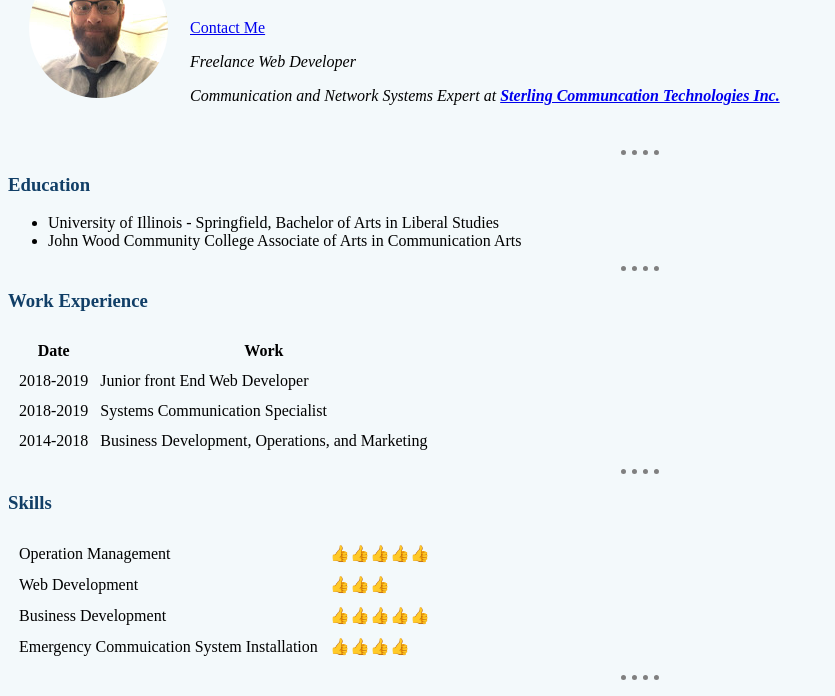
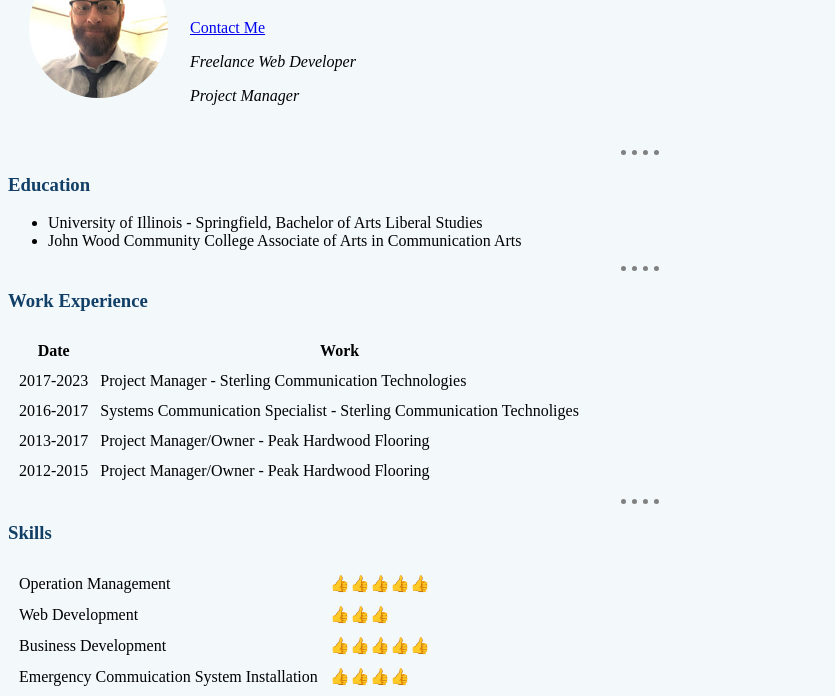
Before and after one commit to tjohn1020/resume, a plain HTML site: page index.html in a window 1280 px wide. Shown: the part 90-786 px from the top of the page, without its empty margins (0-835 px from the left). Drawn offline with Linux system fonts and the light colour scheme.

Commit message:
Update index.html

```diff
--- a/index.html
+++ b/index.html
@@ -25,7 +25,7 @@
 
         <p>
           <em>
-            Communication and Network Systems Expert at <strong><a href="http://stercommtech.com/index.php?id=37&">Sterling Communcation Technologies Inc.<a /></strong>
+            Project Manager <strong><a href="http://pearltechnology.com>Pearl Technology<a /></strong>
           </em>
         </p>
       </td>
@@ -36,7 +36,7 @@
 
   <h3>Education</h3>
   <ul>
-    <li>University of Illinois - Springfield, Bachelor of Arts in Liberal Studies</li>
+    <li>University of Illinois - Springfield, Bachelor of Arts Liberal Studies</li>
     <li>John Wood Community College Associate of Arts in Communication Arts</li>
   </ul>
   <hr>
@@ -49,18 +49,23 @@
     <tbody>
       <tr>
 
-        <td>2018-2019</td>
-        <td>Junior front End Web Developer</td>
+        <td>2017-2023</td>
+        <td>Project Manager - Sterling Communication Technologies</td>
       </tr>
 
       <tr>
-        <td>2018-2019</td>
-        <td>Systems Communication Specialist</td>
+        <td>2016-2017</td>
+        <td>Systems Communication Specialist - Sterling Communication Technoliges</td>
       </tr>
       <tr>
-        <td>2014-2018</td>
-        <td>Business Development, Operations, and Marketing</td>
+        <td>2013-2017</td>
+        <td>Project Manager/Owner - Peak Hardwood Flooring</td>
       </tr>
+
+     <tr>
+       <td>2012-2015</td>
+       <td>Project Manager/Owner - Peak Hardwood Flooring</td>
+    </tr>
     </tbody>
 
   </table>
```
